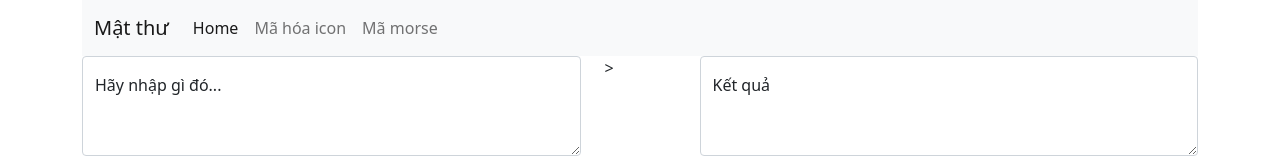
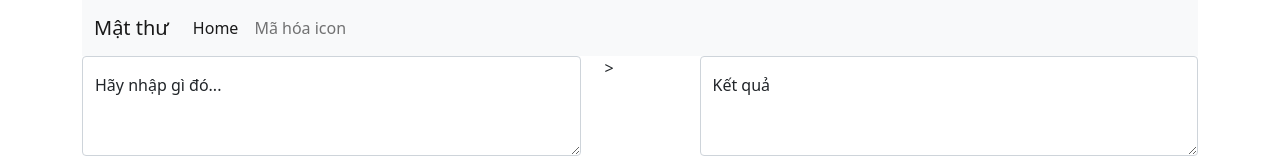
Before and after one commit to zcrossoverz/MatThu, a plain HTML site: page index.html in a window 1280 px wide. Shown: the top 160 px of the page. Drawn offline with nearby package versions, Linux system fonts and the light colour scheme.

Commit message:
second commit

```diff
--- a/index.html
+++ b/index.html
@@ -31,7 +31,7 @@
                 <div class="navbar-nav">
                   <a class="nav-link active" aria-current="page" href="#">Home</a>
                   <a class="nav-link" href="#">Mã hóa icon</a>
-                  <a class="nav-link" href="#">Mã morse</a>
+                  <!-- <a class="nav-link" href="#">Mã morse</a> -->
                 </div>
               </div>
             </div>
```
